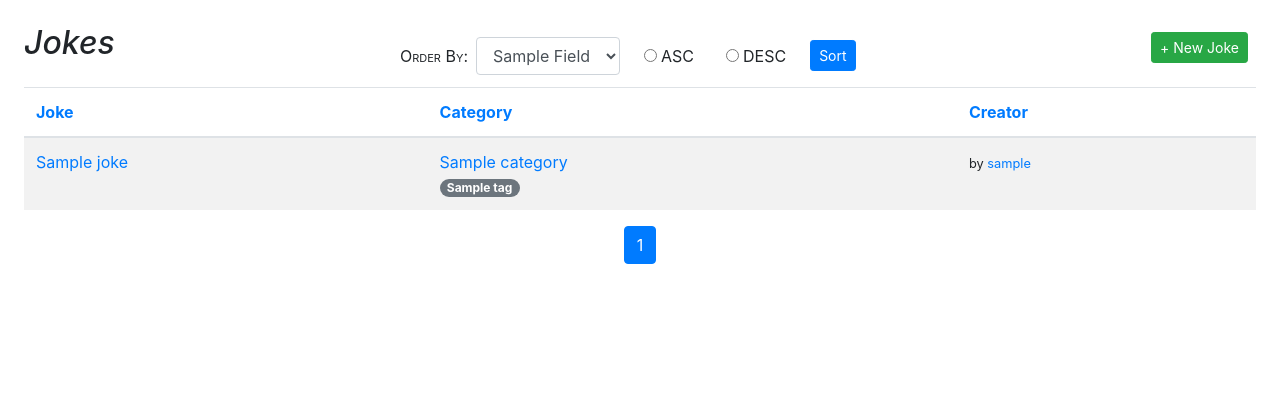
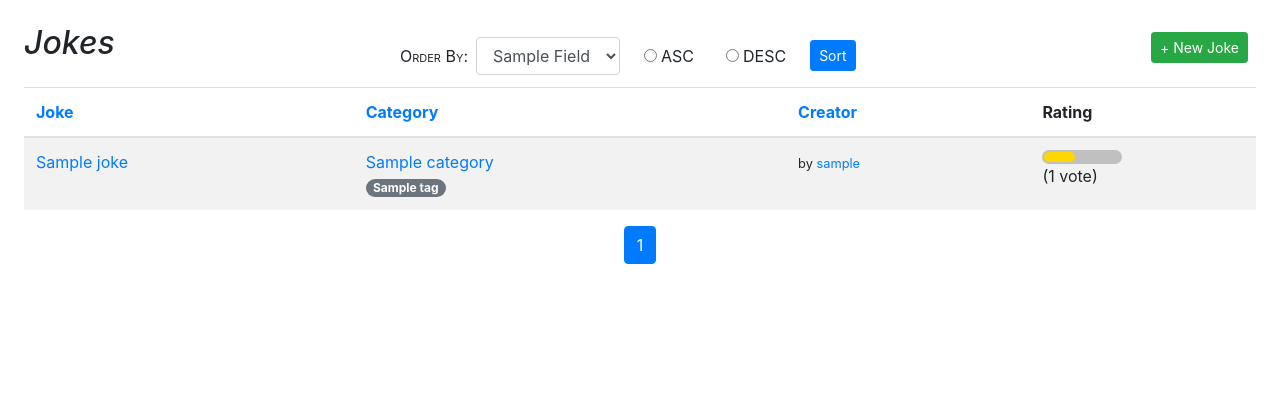
Before and after one commit to temesgen-zenebe/djangojokes.com, a Django app: template templates/jokes/joke_list.html in a window 1280 px wide. Shown: the part 103-499 px from the top of the page. Run offline with Django 4.2, Linux system fonts and the light colour scheme; the template is opened without the code that fills it: most values are stand-ins (such as "Sample title", 1, 10 or a date in 2020); parts of the project's set-up code (start-up, migrations or seed data) failed here and were passed over; some libraries are stand-ins or nearby versions.

Commit message:
add a rating property to the Joke model and you will display the rating using a bar

```diff
--- a/static/css/main.css
+++ b/static/css/main.css
@@ -54,3 +54,17 @@ label {
   background-color: pink;
   color: darkred;
 }
+
+/* RATING BAR */
+#rating-container {
+  background-color:silver;
+  border-radius: .5em;
+  max-width: 5rem;
+  padding: 2px;
+}
+
+#rating {
+  background-color: gold;
+  border-radius: .5em;
+  height: 10px;
+}
--- a/templates/jokes/joke_list.html
+++ b/templates/jokes/joke_list.html
@@ -63,12 +63,14 @@
             {% else %}
               <th><a href="?order=creator&direction=asc&q={{ request.GET.q }}">Creator</a></th>
             {% endif %}
+            <th>Rating</th>
           </tr>
         {% endwith %}
       </thead>
       <tbody>
         {% for joke in joke_list %}
           <tr>
+
             <td>
               <a href="{{ joke.get_absolute_url }}">{{ joke.question }}</a>
             </td>
@@ -98,8 +100,17 @@
                 </small>
               {% endif %}
             </td>
+            <td>
+              <div id="rating-container" title="{{ joke.rating }}">
+                <div id="rating"
+                  style="width:{% widthratio joke.rating 10 100 %}%;">
+                </div>
+              </div>
+              ({{ joke.num_votes }} vote{{ joke.num_votes|pluralize }})
+            </td>
           </tr>
         {% endfor %}
+
       </tbody>
     </table>
   </div>
```
Also changed, not shown: jokes/models.py (+11 -0 lines).
